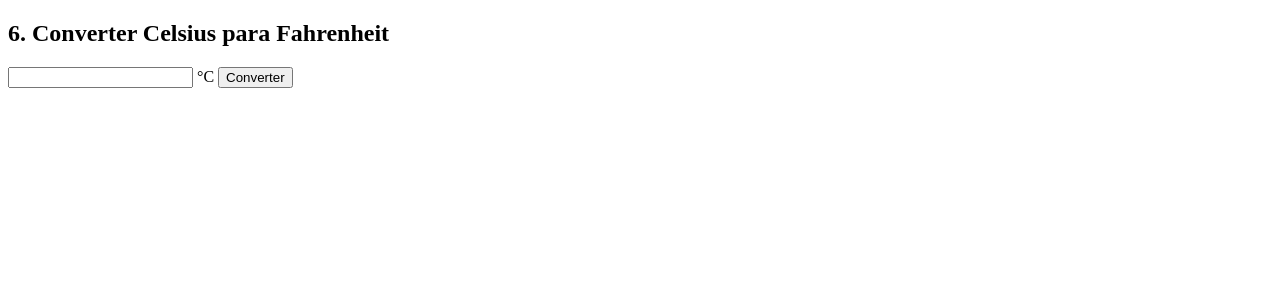
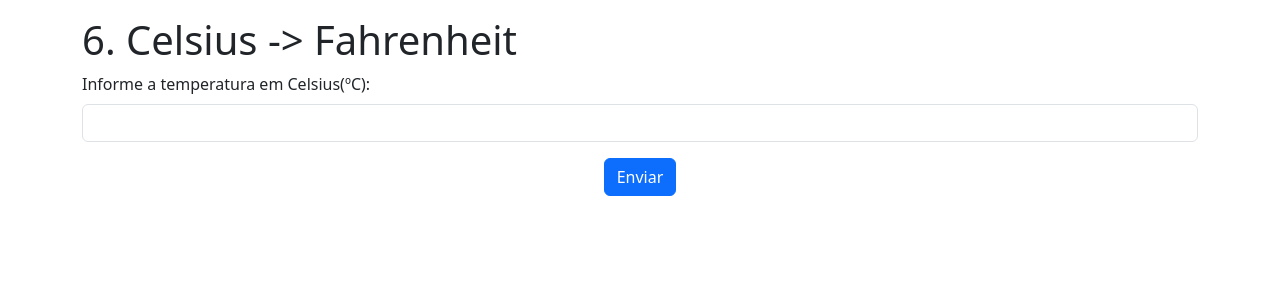
Before and after one commit to Ygor-IA/Eletiva-1, a PHP site: the page made by Lista_Exercício1/Atividade6.php in a window 1280 px wide. Shown: the top 300 px of the page. Run offline with PHP 8.4, Linux system fonts and the light colour scheme.

Commit message:
Finalização Exercício 6

```diff
--- a/Lista_Exercício1/Atividade5.php
+++ b/Lista_Exercício1/Atividade5.php
@@ -27,7 +27,7 @@
 </div>
 <center>
 <?php
-if ($_POST) {
+if ($_SERVER['REQUEST_METHOD'] == 'POST') {
     echo "Média: " . (($_POST['nota1'] + $_POST['nota2'] + $_POST['nota3']) / 3);
 }
 ?>
--- a/Lista_Exercício1/Atividade6.php
+++ b/Lista_Exercício1/Atividade6.php
@@ -1,15 +1,28 @@
-<!DOCTYPE html>
-<html lang="pt-br">
-<head><meta charset="UTF-8"><title>Ex6 - Celsius para Fahrenheit</title></head>
+<!doctype html>
+<html lang="pt-BR">
+<head>
+<meta charset="utf-8">
+<meta name="viewport" content="width=device-width, initial-scale=1">
+<title>Celsius -> Fahrenheit</title>
+<link href="https://cdn.jsdelivr.net/npm/bootstrap@5.3.0/dist/css/bootstrap.min.css" rel="stylesheet" >
+</head>
 <body>
-<h2>6. Converter Celsius para Fahrenheit</h2>
+<div class="container py-3">
+<h1>6. Celsius -> Fahrenheit</h1>
 <form method="post">
-    <input type="number" name="c" step="0.1" required> °C
-    <button type="submit">Converter</button>
+<div class="mb-3">
+              <label for="temp" class="form-label">Informe a temperatura em Celsius(ºC): </label>
+              <input type="number" id="temp" name="temp" class="form-control" required="">
+            </div>
+            <center>
+<button type="submit" class="btn btn-primary">Enviar</button>
 </form>
+<script src="https://cdn.jsdelivr.net/npm/bootstrap@5.3.6/dist/js/bootstrap.bundle.min.js" integrity="sha384-j1CDi7MgGQ12Z7Qab0qlWQ/Qqz24Gc6BM0thvEMVjHnfYGF0rmFCozFSxQBxwHKO" crossorigin="anonymous"></script>
+</div>
+<Center>
 <?php
-if ($_POST) {
-    echo "Fahrenheit: " . (($_POST['c'] * 9/5) + 32);
+if ($_SERVER['REQUEST_METHOD'] == 'POST') {
+    echo "Fahrenheit: " . (($_POST['temp'] * 9/5) + 32);
 }
 ?>
 </body>
```
